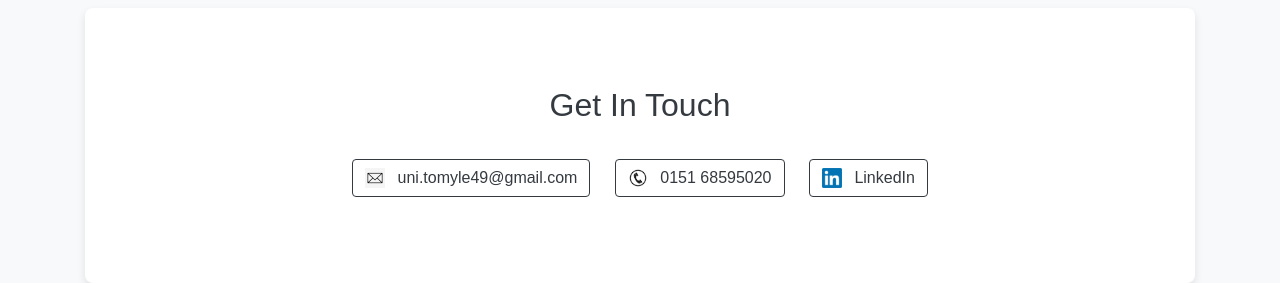
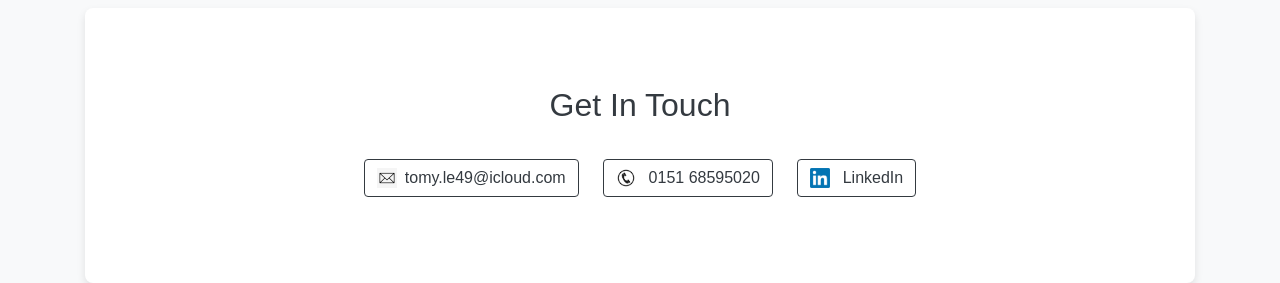
Before and after one commit to TomyLeHuy/tomylehuy.github.io, a plain HTML site: page index.html in a window 1280 px wide. Shown: the part 3483-3766 px from the top of the page. Drawn offline with nearby package versions, Linux system fonts and the light colour scheme.

Commit message:
Update index.html

```diff
--- a/index.html
+++ b/index.html
@@ -193,7 +193,7 @@
         <section id="contact" class="text-center mt-5 pt-5">
             <h2 class="mb-4">Get In Touch</h2>
             <p>
-                <a href="mailto:tomy.le49@icloud.com" class="btn btn-outline-dark"><img src="icons/email.png" alt="Email Icon" class="mr-2" width="20"> uni.tomyle49@gmail.com</a>
+                <a href="mailto:tomy.le49@icloud.com" class="btn btn-outline-dark"><img src="icons/email.png" alt="Email Icon" class="mr-2" width="20">tomy.le49@icloud.com</a>
                 <a href="tel:015168595020" class="btn btn-outline-dark"><img src="icons/telefon.png" alt="Telefon Icon" class="mr-2" width="20"> 0151 68595020</a>
                 <a href="https://www.linkedin.com/in/tomy-le-8b9774307/" class="btn btn-outline-dark"><img src="icons/linkedin.png" alt="LinkedIn Icon" class="mr-2" width="20"> LinkedIn</a>
             </p>
```
